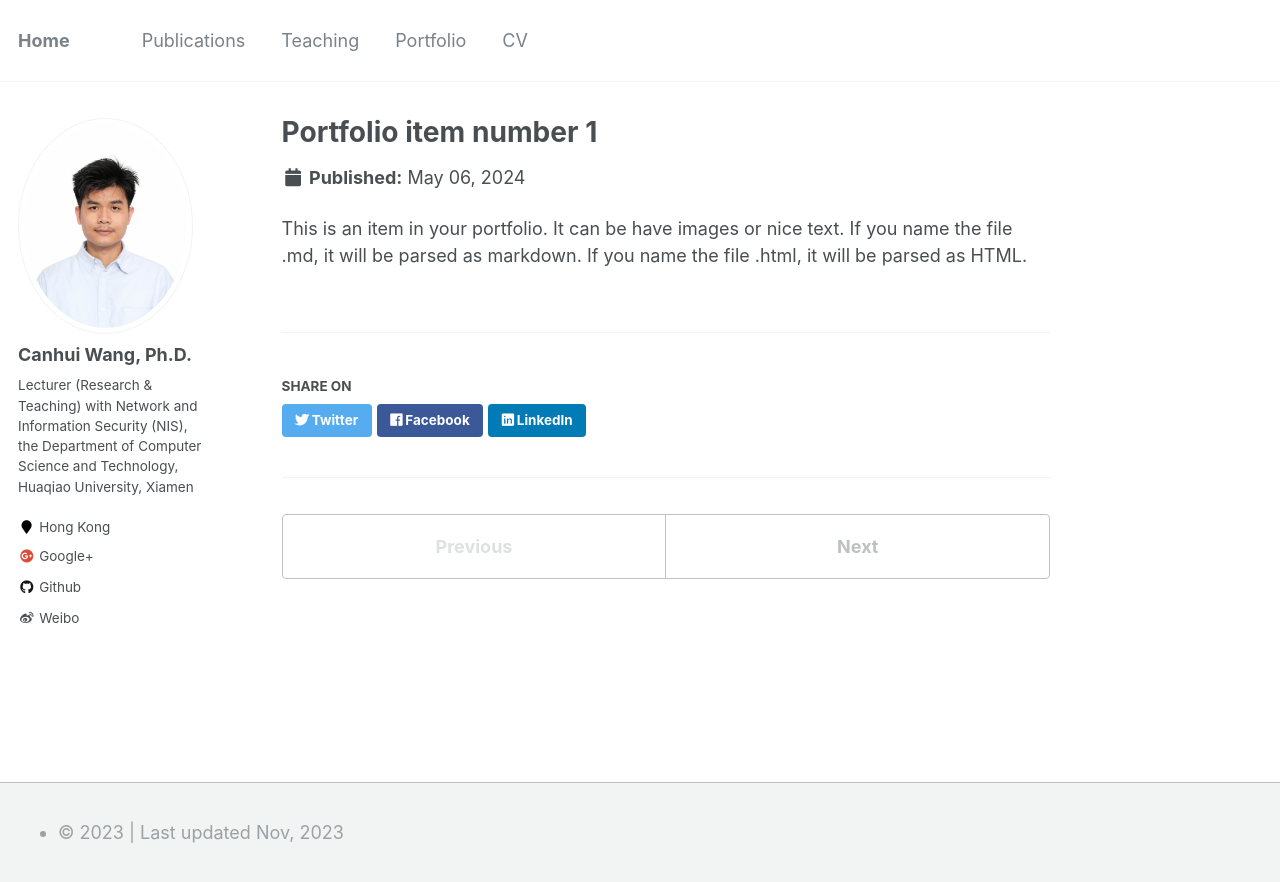
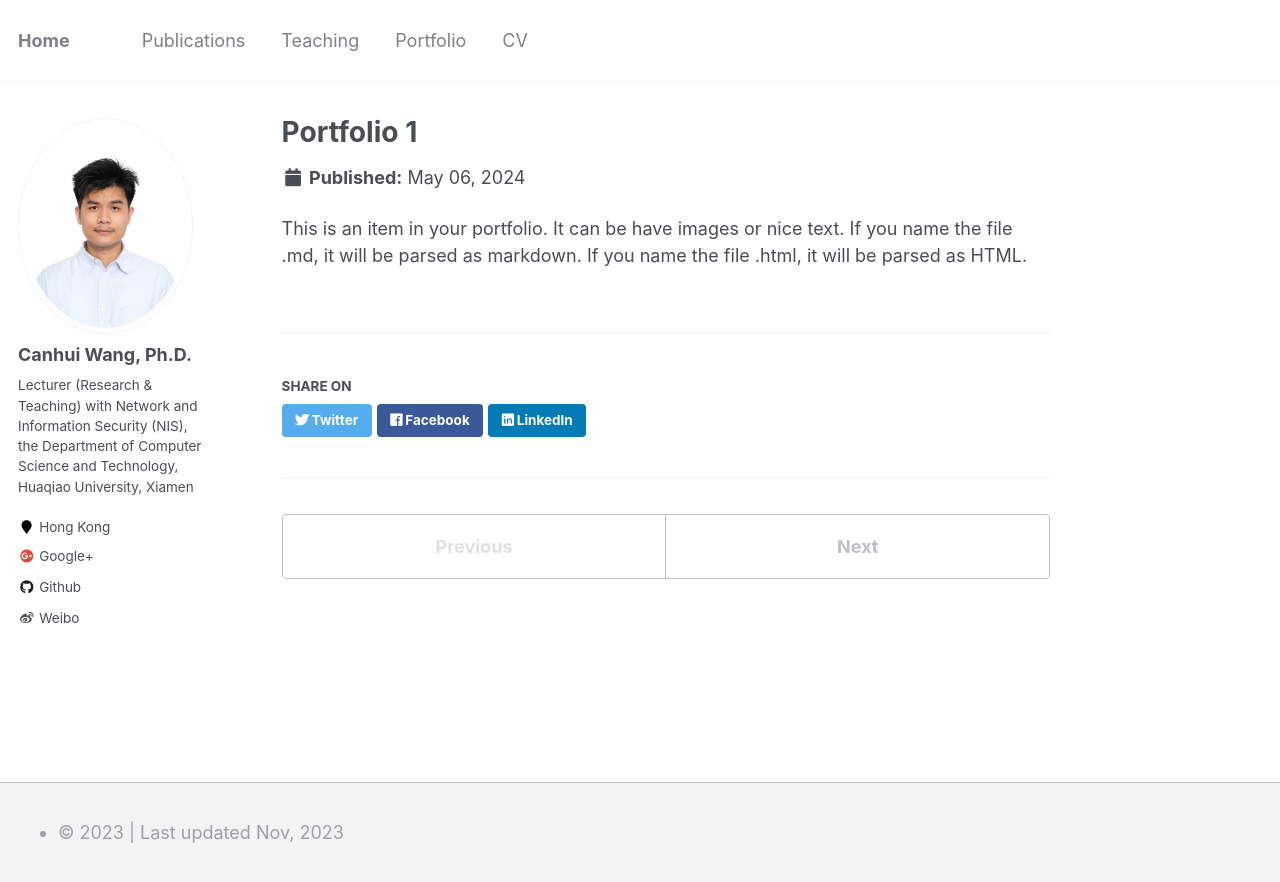
Before and after one commit to Canhui/canhui.github.io, a Jekyll site: the page built from _portfolio/portfolio-1.html, in a window 1280 px wide. Shown: the top 882 px of the page. Built offline with Jekyll 4.4.1, drawn with Linux system fonts in a browser that asks for light colours.

Commit message:
Update portfolio-1.html

```diff
--- a/_portfolio/portfolio-1.html
+++ b/_portfolio/portfolio-1.html
@@ -1,5 +1,4 @@
 ---
-title: "Portfolio item number 1"
 excerpt: "Short description of portfolio item number 1<br/><img src='/images/500x300.png'>"
 collection: portfolio
 ---
```
